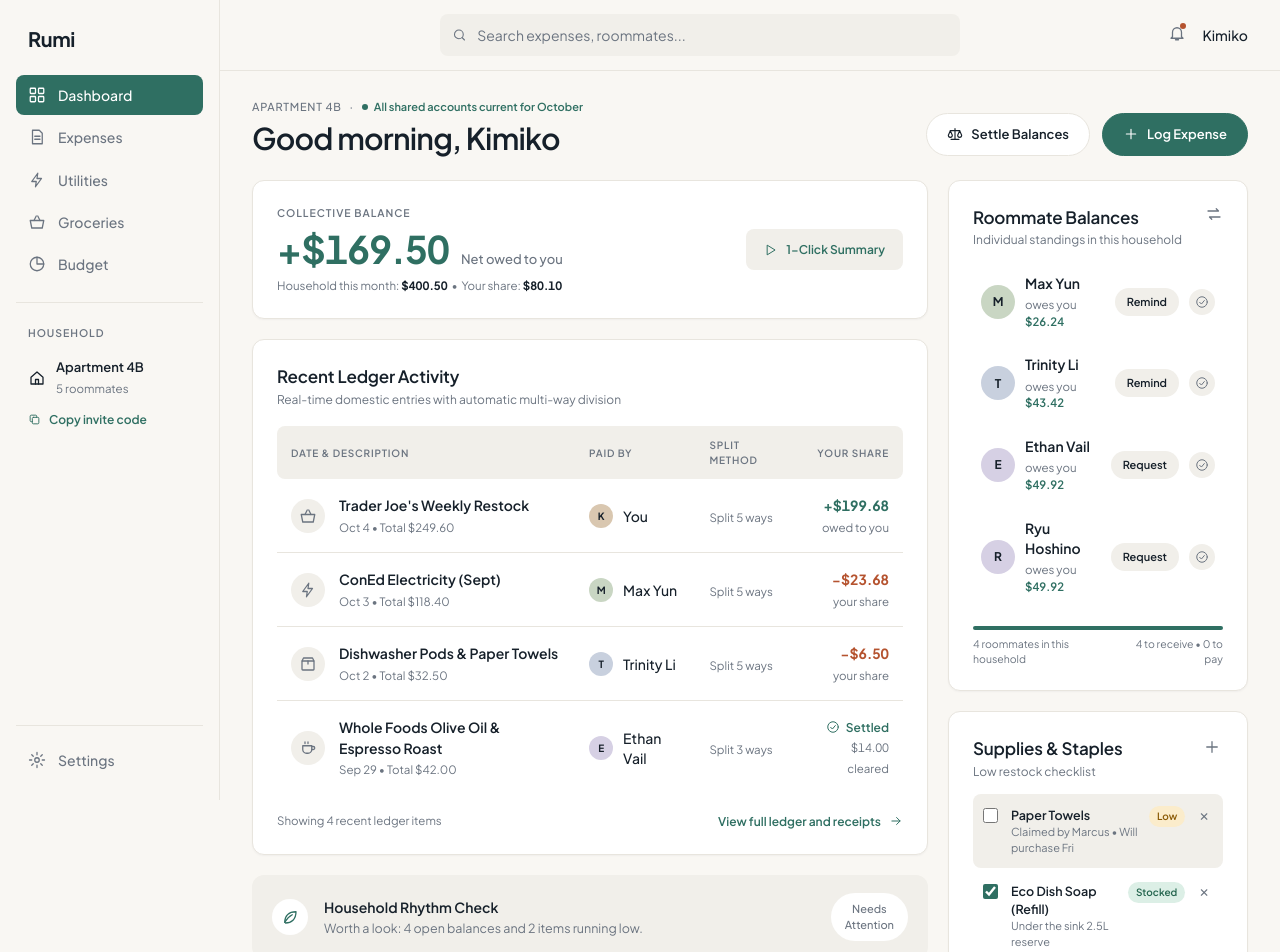
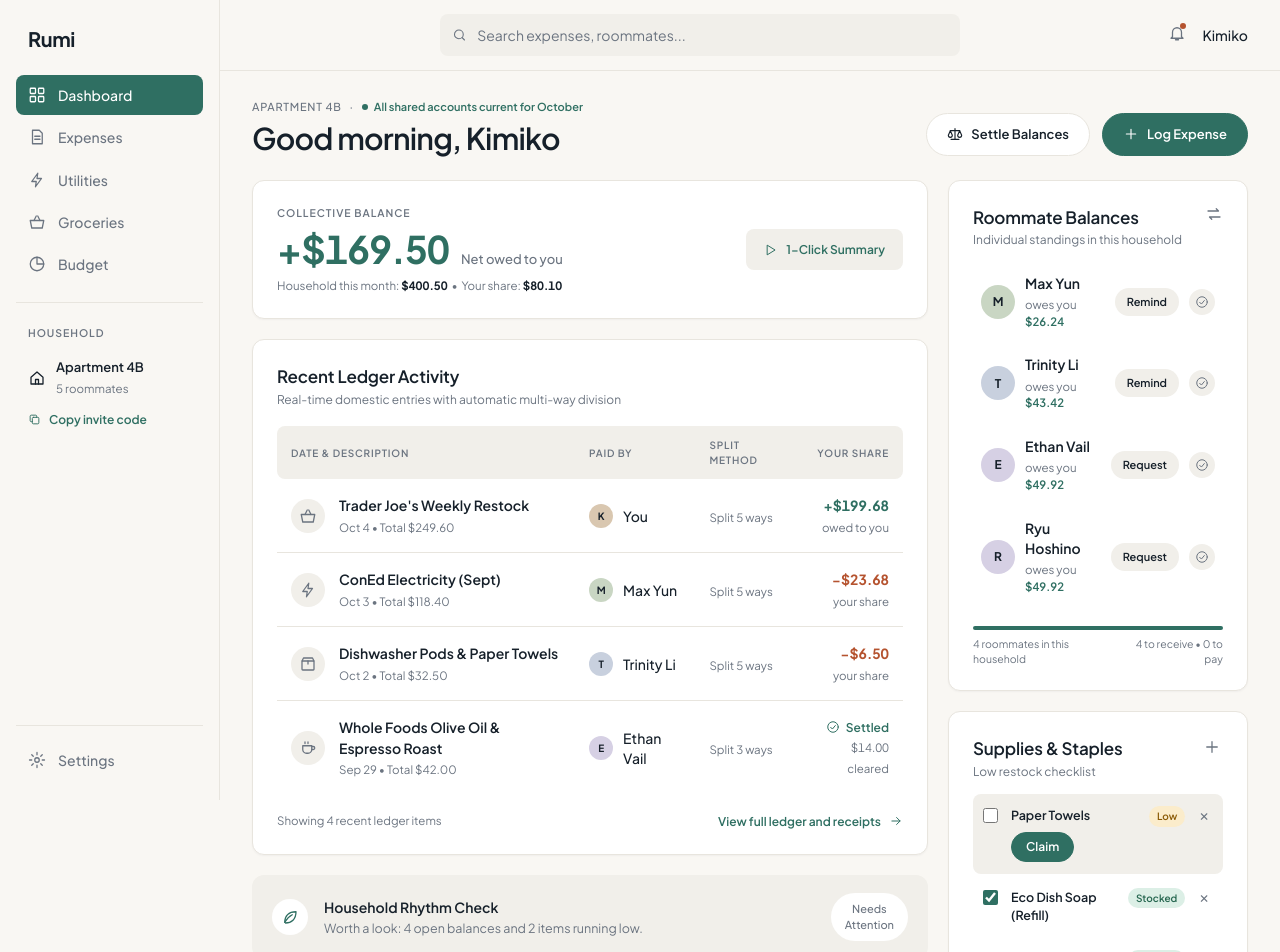
Before and after one commit to k13iko/rumi, a React (Vite) app: page / in a window 1280 px wide. Shown: the top 952 px of the page. Built offline with nearby package versions, Linux system fonts and the light colour scheme.

Commit message:
add claim button and remove supply notes

```diff
--- a/src/App.tsx
+++ b/src/App.tsx
@@ -86,14 +86,15 @@ export default function App() {
     }
   }
 
-  // --- Supplies ---
   function handleToggleSupply(supply: Supply, inStock: boolean) {
-    setSupplies((current) => current.map((s) => (s.id === supply.id ? { ...s, in_stock: inStock } : s)))
+    setSupplies((current) =>
+      current.map((s) => (s.id === supply.id ? { ...s, in_stock: inStock, claimed_by: inStock ? null : s.claimed_by } : s)),
+    )
     show(inStock ? `${supply.name} marked as stocked.` : `${supply.name} marked as low.`)
   }
 
-  function handleAddSupply(name: string, note: string) {
-    const supply: Supply = { id: `local-${Date.now()}`, household_id: 'h1', name, note: note || null, in_stock: false }
+  function handleAddSupply(name: string) {
+    const supply: Supply = { id: `local-${Date.now()}`, household_id: 'h1', name, in_stock: false, claimed_by: null }
     setSupplies((current) => [...current, supply])
     show(`Added ${name} to the list.`)
   }
@@ -102,6 +103,11 @@ export default function App() {
     const before = supplies // remember the list so Undo can restore it
     setSupplies(supplies.filter((s) => s.id !== supply.id))
     show(`Removed ${supply.name}.`, { label: 'Undo', onClick: () => setSupplies(before) })
+  }
+
+  function handleClaim(supply: Supply, claim: boolean) {
+    setSupplies((current) => current.map((s) => (s.id === supply.id ? { ...s, claimed_by: claim ? ME : null } : s)))
+    show(claim ? `You're getting ${supply.name}.` : `Unclaimed ${supply.name}.`)
   }
 
   return (
@@ -146,7 +152,7 @@ export default function App() {
               <div id="roommates">
                 <Roommates members={MEMBERS} expenses={expenses} net={net} meId={ME} onSettle={handleSettle} onRequest={(m, c, r) => void handleRequest(m, c, r)} />
               </div>
-              <Supplies supplies={supplies} onToggle={handleToggleSupply} onAdd={handleAddSupply} onRemove={handleRemoveSupply} />
+              <Supplies supplies={supplies} members={MEMBERS} meId={ME} onToggle={handleToggleSupply} onAdd={handleAddSupply} onRemove={handleRemoveSupply} onClaim={handleClaim} />
             </div>
           </div>
         </main>
--- a/src/components/Supplies.tsx
+++ b/src/components/Supplies.tsx
@@ -1,25 +1,26 @@
 import { useState, type FormEvent } from 'react'
 import { Icon } from './Icon'
-import type { Supply } from '../types'
+import type { Member, Supply } from '../types'
 
 interface Props {
   supplies: Supply[]
+  members: Member[]
+  meId: string
   onToggle: (supply: Supply, inStock: boolean) => void
-  onAdd: (name: string, note: string) => void
+  onAdd: (name: string) => void
   onRemove: (supply: Supply) => void
+  onClaim: (supply: Supply, claim: boolean) => void
 }
 
-export function Supplies({ supplies, onToggle, onAdd, onRemove }: Props) {
+export function Supplies({ supplies, members, meId, onToggle, onAdd, onRemove, onClaim }: Props) {
   const [adding, setAdding] = useState(false)
   const [name, setName] = useState('')
-  const [note, setNote] = useState('')
 
   function submit(e: FormEvent) {
     e.preventDefault()
     if (!name.trim()) return
-    onAdd(name.trim(), note.trim())
+    onAdd(name.trim())
     setName('')
-    setNote('')
     setAdding(false)
   }
 
@@ -38,7 +39,6 @@ export function Supplies({ supplies, onToggle, onAdd, onRemove }: Props) {
       {adding && (
         <form className="supply-form" onSubmit={submit}>
           <input id="supply-name" value={name} onChange={(e) => setName(e.target.value)} placeholder="What is running low?" aria-label="Supply name" maxLength={80} autoFocus />
-          <input id="supply-note" value={note} onChange={(e) => setNote(e.target.value)} placeholder="Note (optional)" aria-label="Supply note" maxLength={160} />
           <button className="btn primary" type="submit">
             Add to list
           </button>
@@ -48,15 +48,48 @@ export function Supplies({ supplies, onToggle, onAdd, onRemove }: Props) {
       <div className="sup">
         {supplies.length === 0 && <div className="empty">Nothing on the list. Tap + when something runs low.</div>}
 
-        {supplies.map((s) => (
+        {supplies.map((s) => {
+          const claimer = members.find((m) => m.user_id === s.claimed_by)
+          const mine = s.claimed_by === meId
+
+          return (
             <label key={s.id} className={`item${s.in_stock ? '' : ' low'}`}>
               <input type="checkbox" checked={s.in_stock} onChange={(e) => onToggle(s, e.target.checked)} />
               <span>
                 <b>{s.name}</b>
-              {s.note && <small>{s.note}</small>}
+
+                {!s.in_stock && !claimer && (
+                  <button
+                    type="button"
+                    className="link claim solid"
+                    onClick={(e) => {
+                      e.preventDefault()
+                      onClaim(s, true)
+                    }}
+                  >
+                    Claim
+                  </button>
+                )}
+
+                {!s.in_stock && claimer && (
+                  <small className="claimed">
+                    {mine ? 'You are getting this' : `${claimer.display_name.split(' ')[0]} is getting this`}
+                  </small>
+                )}
+                {!s.in_stock && mine && (
+                  <button
+                    type="button"
+                    className="link claim"
+                    onClick={(e) => {
+                      e.preventDefault()
+                      onClaim(s, false)
+                    }}
+                  >
+                    Unclaim
+                  </button>
+                )}
               </span>
               <span className={`tag ${s.in_stock ? 'ok' : 'low'}`}>{s.in_stock ? 'Stocked' : 'Low'}</span>
-            {/* preventDefault stops the click from also ticking the checkbox */}
               <button
                 type="button"
                 className="del"
@@ -70,7 +103,8 @@ export function Supplies({ supplies, onToggle, onAdd, onRemove }: Props) {
                 ×
               </button>
             </label>
-        ))}
+          )
+        })}
       </div>
 
       <div className="supplies-foot">
--- a/src/sampleData.ts
+++ b/src/sampleData.ts
@@ -73,8 +73,8 @@ export const EXPENSES: Expense[] = [
 ]
 
 export const SUPPLIES: Supply[] = [
-  { id: 's1', household_id: 'h1', name: 'Paper Towels', note: 'Claimed by Marcus \u2022 Will purchase Fri', in_stock: false },
-  { id: 's2', household_id: 'h1', name: 'Eco Dish Soap (Refill)', note: 'Under the sink 2.5L reserve', in_stock: true },
-  { id: 's3', household_id: 'h1', name: 'Extra Virgin Olive Oil', note: 'New bottle opened yesterday', in_stock: true },
-  { id: 's4', household_id: 'h1', name: 'Compost & Trash Liners', note: 'Added by Carlos \u2022 4 bags remaining', in_stock: false },
+  { id: 's1', household_id: 'h1', name: 'Paper Towels', in_stock: false, claimed_by: null, },
+  { id: 's2', household_id: 'h1', name: 'Eco Dish Soap (Refill)', in_stock: true, claimed_by: null, },
+  { id: 's3', household_id: 'h1', name: 'Extra Virgin Olive Oil', in_stock: true, claimed_by: null, },
+  { id: 's4', household_id: 'h1', name: 'Compost & Trash Liners', in_stock: false, claimed_by: null, },
 ]
--- a/src/styles.css
+++ b/src/styles.css
@@ -1215,3 +1215,37 @@ button:disabled {
 .item .del:hover {
   color: var(--owe);
 }
+
+/* The Claim / Unclaim button */
+.item .claim {
+  margin-top: 8px;
+  padding: 5px 14px;
+  font-size: 12px;
+  font-weight: 600;
+  border: 1px solid var(--accent);
+  border-radius: 999px;
+  background: var(--surface);
+  color: var(--accent);
+}
+
+.item .claim:hover {
+  background: var(--accent-soft);
+  text-decoration: none;
+}
+
+/* Claim is the filled green button. Unclaim stays outlined. */
+.item .claim.solid {
+  background: var(--accent);
+  color: var(--accent-fg);
+}
+
+.item .claim.solid:hover {
+  filter: brightness(1.08);
+  background: var(--accent);
+}
+
+.item .claimed {
+  margin-top: 6px;
+  color: var(--accent);
+  font-weight: 600;
+}
--- a/src/types.ts
+++ b/src/types.ts
@@ -42,8 +42,8 @@ export interface Supply {
   id: string
   household_id: string
   name: string
-  note: string | null
   in_stock: boolean
+  claimed_by: string | null // user id of the roommate getting it, or null
 }
 
 export interface NewExpense {
```
Lines whose indentation alone changed are shown as unchanged.
